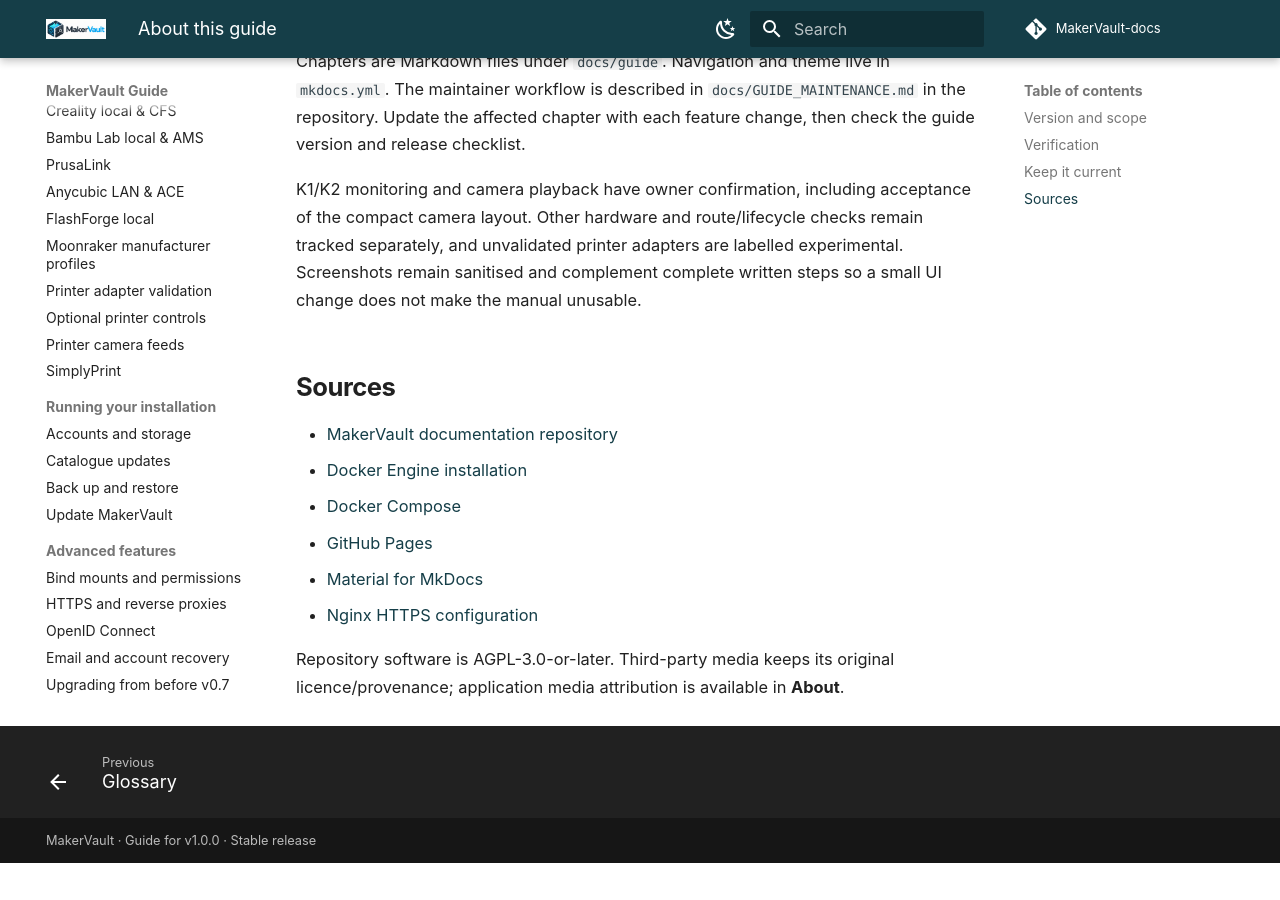
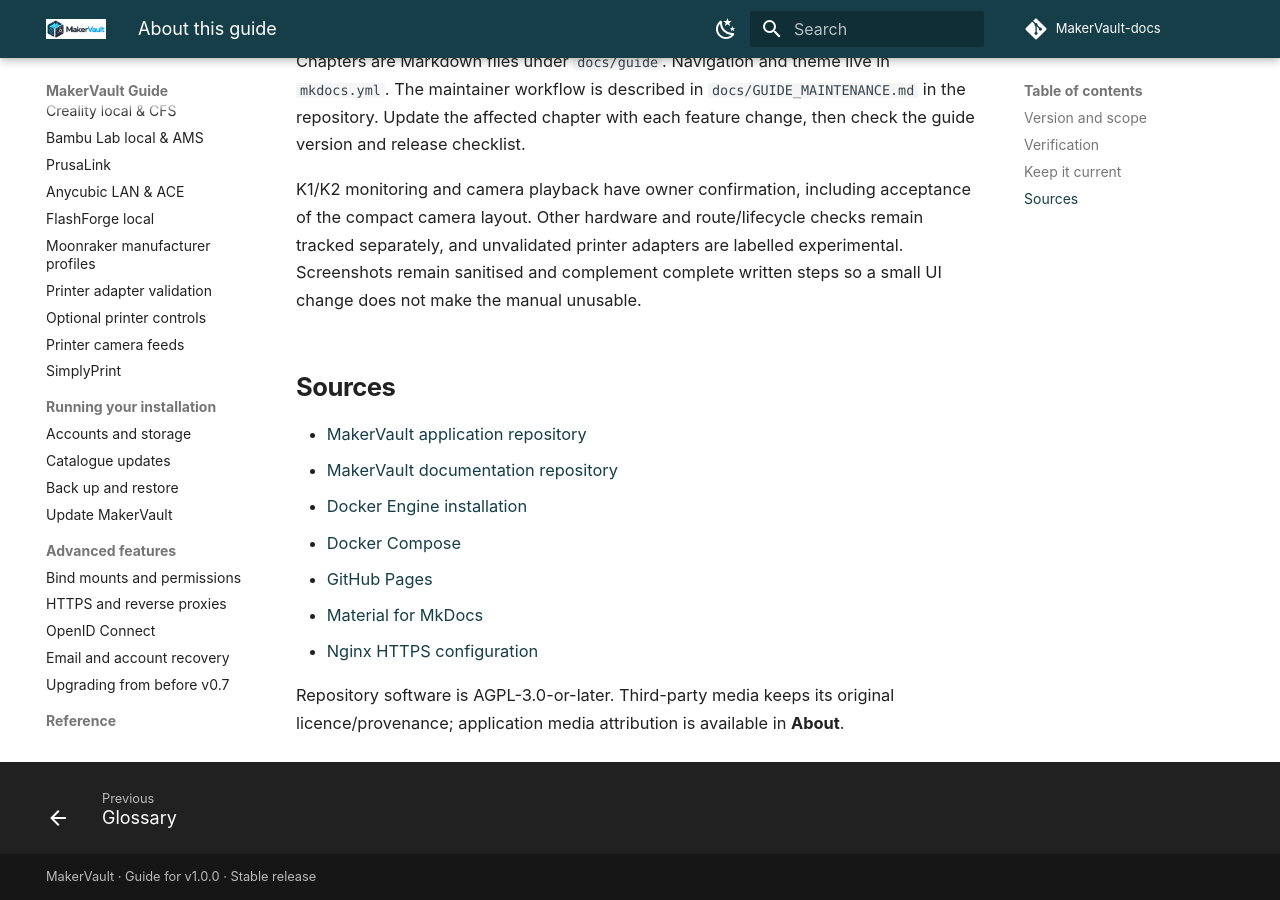
Before and after one commit to gavrd7/MakerVault-docs, an MkDocs documentation site: the page built from docs/guide/reference/about.md, in a window 1280 px wide and 900 px high, scrolled down 928 px. Built offline with MkDocs 1.6.1 and Material for MkDocs 9.7.7, drawn with Linux system fonts in a browser that asks for light colours; comment, search, counter and statistics services are not loaded; before the commit the page ends 1791 px from its top, so only the background shows below that.

Commit message:
Link public application source from guide

```diff
--- a/docs/guide/reference/about.md
+++ b/docs/guide/reference/about.md
@@ -20,6 +20,7 @@
 
 ## Sources
 
+- [MakerVault application repository](https://github.com/gavrd7/MakerVault)
 - [MakerVault documentation repository](https://github.com/gavrd7/MakerVault-docs)
 - [Docker Engine installation](https://docs.docker.com/engine/install/)
 - [Docker Compose](https://docs.docker.com/compose/)
```
